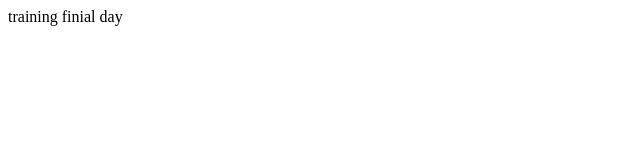
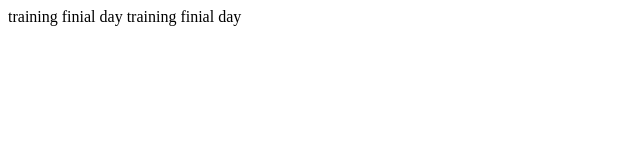
Before and after one commit to binisoft0/Git-Training, a plain HTML site: page about.html in a window 1280 px wide. Shown: the whole page, without its empty margins (0-640 px from the left). Drawn offline with Linux system fonts and the light colour scheme.

Commit message:
updated index.html

```diff
--- a/about.html
+++ b/about.html
@@ -6,5 +6,6 @@
 </head>
 <body>
 training finial day
+	training finial day
 </body>
 </html>
```
